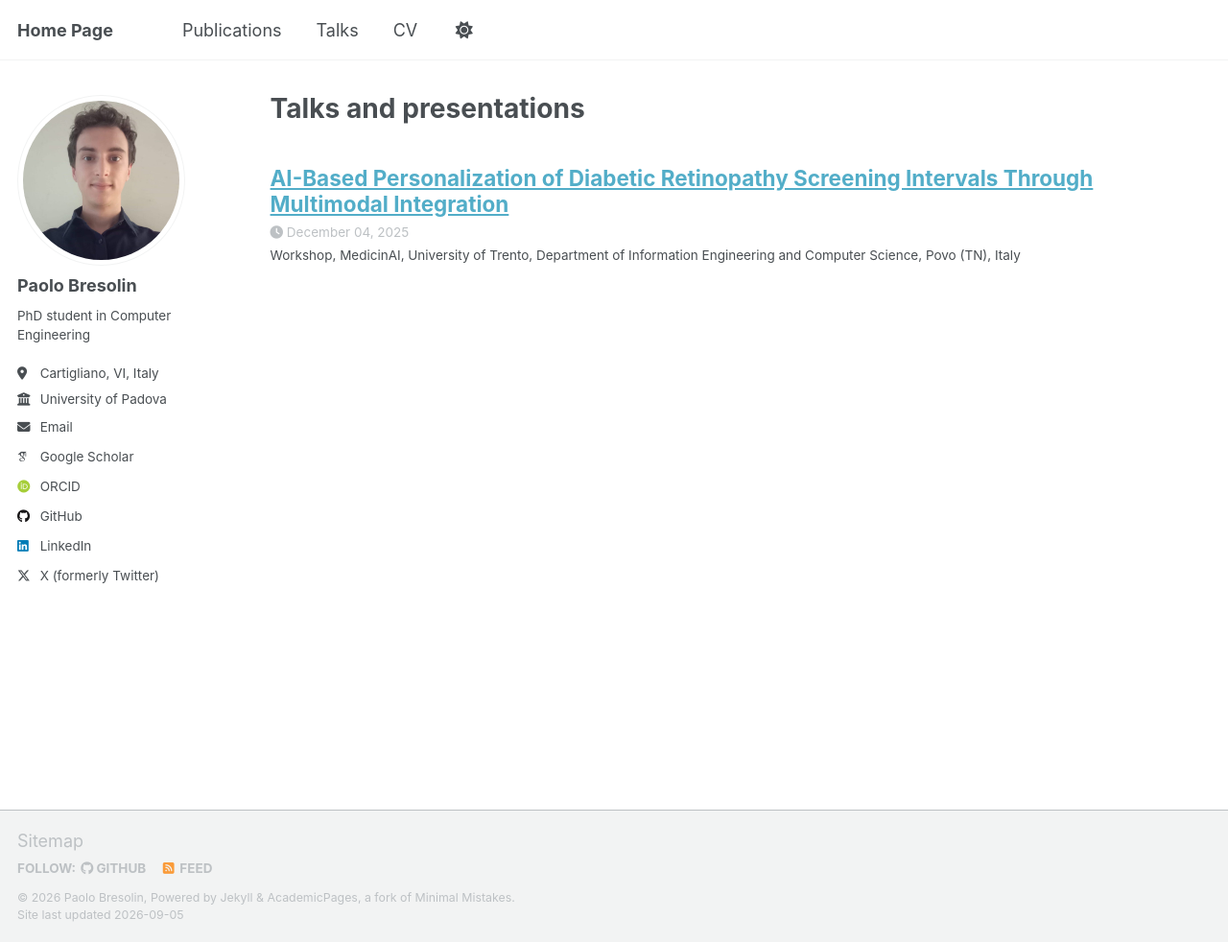
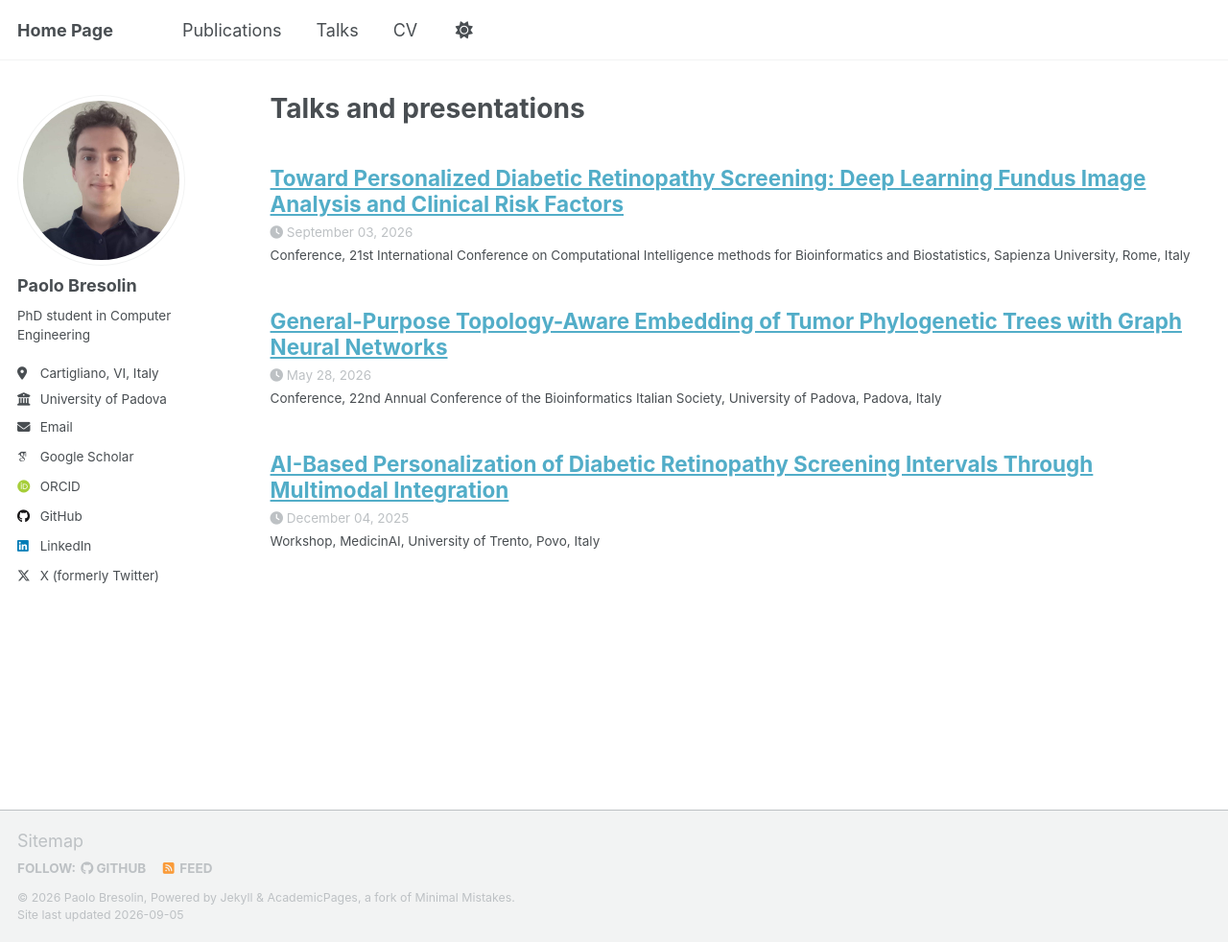
Before and after one commit to paolobresolin/paolobresolin.github.io, a Jekyll site: the page built from _pages/talks.html, in a window 1280 px wide and 982 px high. Shown: the whole window at 96% size. Built offline with Jekyll 4.4.1, drawn with Linux system fonts in a browser that asks for light colours; some web fonts are replaced; a script that is not in the unit is left out.

Commit message:
added talks

```diff
--- /dev/null
+++ b/_talks/bits_2026.md
@@ -0,0 +1,9 @@
+---
+title: "General-Purpose Topology-Aware Embedding of Tumor Phylogenetic Trees with Graph Neural Networks"
+collection: conferences
+type: "Conference"
+# permalink: /talks/2012-03-01-talk-1
+venue: "22nd Annual Conference of the Bioinformatics Italian Society, University of Padova"
+date: 2026-05-28
+location: "Padova, Italy"
+---
--- /dev/null
+++ b/_talks/cibb_2026.md
@@ -0,0 +1,9 @@
+---
+title: "Toward Personalized Diabetic Retinopathy Screening: Deep Learning Fundus Image Analysis and Clinical Risk Factors"
+collection: conferences
+type: "Conference"
+# permalink: /talks/2012-03-01-talk-1
+venue: "21st International Conference on Computational Intelligence methods for Bioinformatics and Biostatistics, Sapienza University"
+date: 2026-09-03
+location: "Rome, Italy"
+---
--- a/_talks/2012-03-01-talk-1.md
+++ b/_talks/medicineAI_2025.md
@@ -3,7 +3,7 @@ title: "AI-Based Personalization of Diabetic Retinopathy Screening Intervals Thr
 collection: workshops
 type: "Workshop"
 # permalink: /talks/2012-03-01-talk-1
-venue: "MedicinAI, University of Trento, Department of Information Engineering and Computer Science"
+venue: "MedicinAI, University of Trento"
 date: 2025-12-04
-location: "Povo (TN), Italy"
+location: "Povo, Italy"
 ---
```
